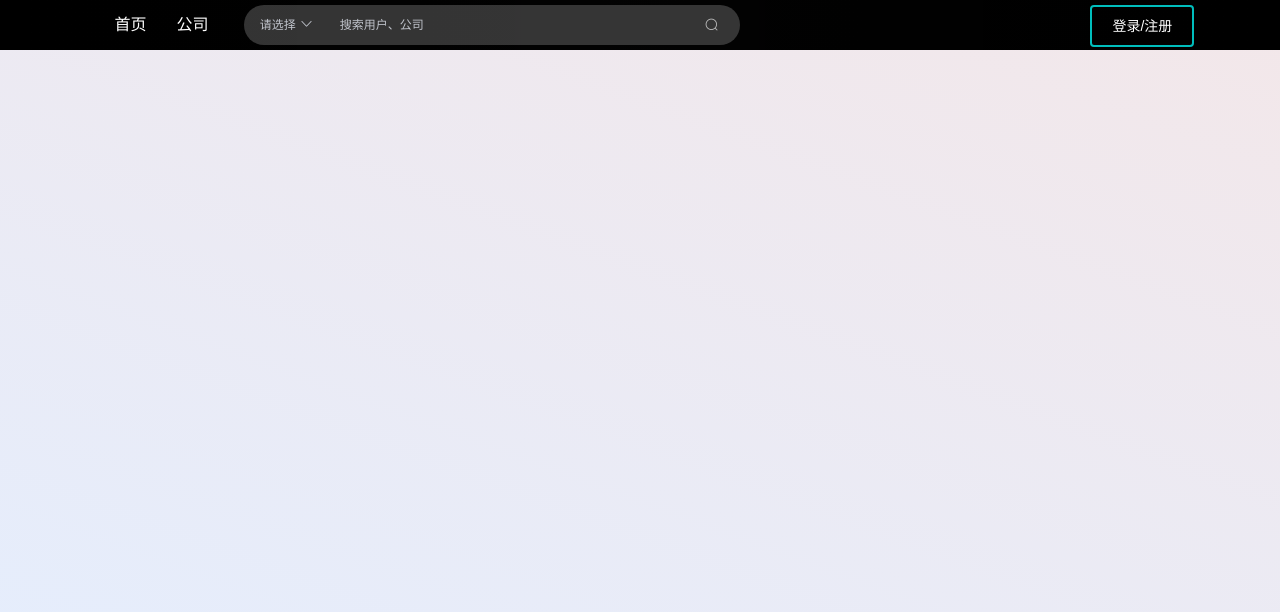
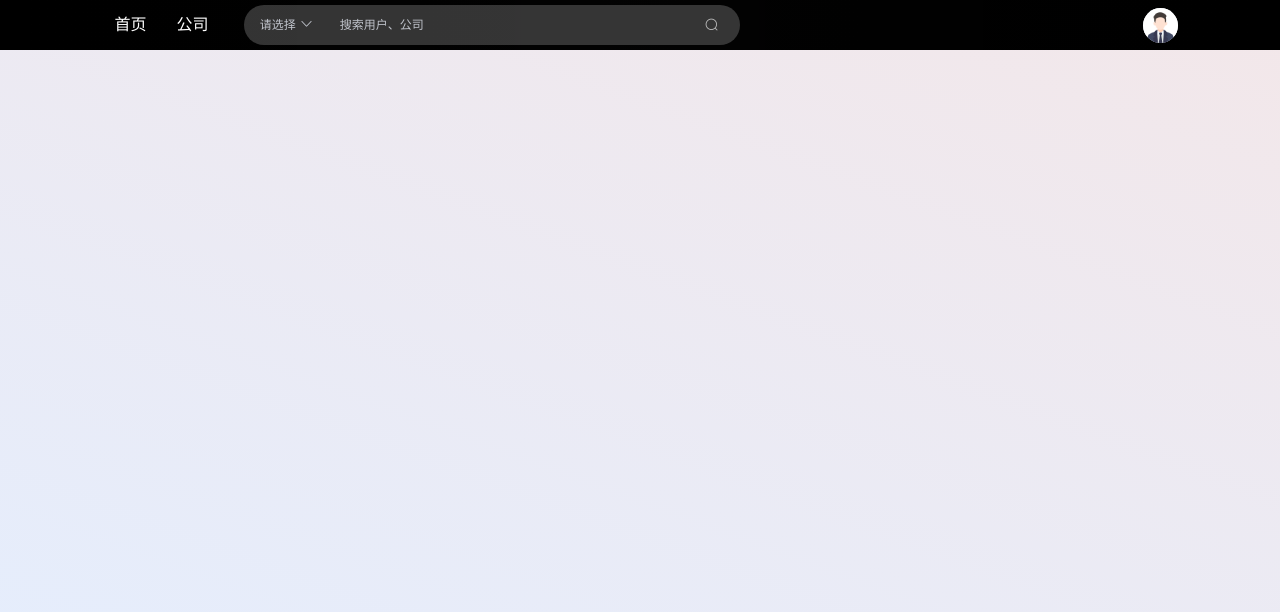
Before and after one commit to 2023-SE-13/24-SP-FrontEnd, a Vue app: page /home in a window 1280 px wide. Shown: the top 612 px of the page. Built offline with nearby package versions, Linux system fonts and the light colour scheme.

Commit message:
导航栏用户头像

```diff
--- a/src/components/NaviBar.vue
+++ b/src/components/NaviBar.vue
@@ -12,8 +12,21 @@
                 </el-select>
                 <el-input placeholder="搜索用户、公司" v-model="input" class="navi-input" @input="allow"
                     @keyup.enter.native="search">
-                    <el-button slot="suffix" icon="el-icon-search" @click="search" ref="button"></el-button>
+                    <el-button slot="suffix" icon="el-icon-search" @click="search" ref="button"
+                        :disabled="NotAllowedSearch"></el-button>
                 </el-input>
+            </div>
+            <div v-show="isLogin" class="photo">
+                <el-dropdown placement="bottom" @command="handleCommand">
+                    <el-avatar :size="35" :src="photoSrc"></el-avatar>
+                    <el-dropdown-menu slot="dropdown">
+                        <el-dropdown-item command="a"><i class="el-icon-house"></i>主页</el-dropdown-item>
+                        <el-dropdown-item command="b"><i class="el-icon-star-off"></i>关注</el-dropdown-item>
+                        <!-- <el-dropdown-item command="c"><i class="el-icon-thumb"></i>推荐</el-dropdown-item> -->
+                        <el-dropdown-item divided command="d"><i class="el-icon-setting"></i>设置</el-dropdown-item>
+                        <el-dropdown-item command="e"><i class="el-icon-switch-button"></i>退出</el-dropdown-item>
+                    </el-dropdown-menu>
+                </el-dropdown>
             </div>
             <div v-show="!isLogin" class="loginButton">
                 <el-button @click="gotoLogin">登录/注册</el-button>
@@ -32,9 +45,11 @@ export default {
                 { content: "首页", link_to: "/main" },
                 { content: "公司", link_to: "/company" }
             ],
-            isLogin: false,
+            isLogin: true,
             select: '',
-            input: ''
+            input: '',
+            NotAllowedSearch: true,
+            photoSrc: require('../assets/photo.png')
         }
     },
     methods: {
@@ -49,14 +64,42 @@ export default {
         allow() {
             if (this.input !== null && this.input !== '') {
                 this.$refs.button.$el.style.cursor = 'pointer'
+                this.NotAllowedSearch = false
             } else {
                 this.$refs.button.$el.style.cursor = 'not-allowed'
+                this.NotAllowedSearch = true
             }
+        },
+        handleCommand(command) {
+            if (command === 'a' && this.$route.path !== '/php/1') {
+                // this.$router.push("/php/1")
+            }
+            if (command === 'b') {
+                // this.$router.push("/article/" + btoa(encodeURIComponent(JSON.stringify(this.id))));
+            }
+            if (command === 'd' && this.$route.path !== '/settings') {
+                // this.$router.push("/settings")
+            }
+            if (command === 'e') {
+                if (this.$route.path !== '/main') {
+                    this.$router.push("/main")
+                    this.isLogin = false
+                } else {
+                    this.isLogin = false
+                }
+            }
+        },
+        search() {
+            alert("搜索一次")
         }
     },
     created() {
         const currentRouteIndex = this.naviUnits.findIndex(unit => unit.link_to == this.$route.path);
         this.activeIndex = currentRouteIndex !== -1 ? currentRouteIndex : null;
+        this.$watch('$route', () => {
+            const currentRouteIndex = this.naviUnits.findIndex(unit => unit.link_to === this.$route.path);
+            this.activeIndex = currentRouteIndex !== -1 ? currentRouteIndex : null;
+        })
     },
     mounted() {
         if (this.input === null || this.input === '') {
@@ -66,7 +109,7 @@ export default {
 }
 </script>
 
-<style lang="css" >
+<style lang="css">
 .navi {
     width: 100%;
     /* background-color: #00bebd; */
@@ -202,6 +245,19 @@ export default {
     color: black;
 }
 
+.navi-inner .photo {
+    display: inline-block;
+    float: right;
+    position: relative;
+    height: 60px;
+    width: 60px;
+}
+
+.navi-inner .photo .el-avatar {
+    position: relative;
+    top: 7.5px;
+}
+
 
 .navi-inner .loginButton {
     display: inline-block;
--- a/src/views/HomePage.vue
+++ b/src/views/HomePage.vue
@@ -45,6 +45,9 @@ export default {
                 this.$refs.button.$el.style.cursor = 'not-allowed'
                 this.NotAllowSearch = true
             }
+        },
+        Search(){
+            alert("搜索一次")
         }
     }
 }
```
Also changed, not shown: src/assets/photo.png (added). Lines whose indentation alone changed are shown as unchanged.
